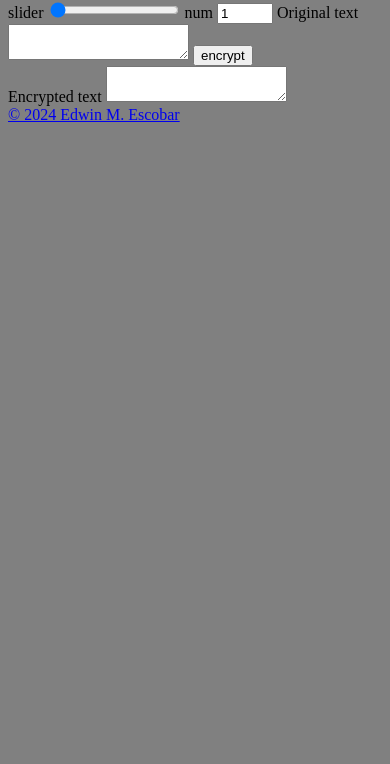
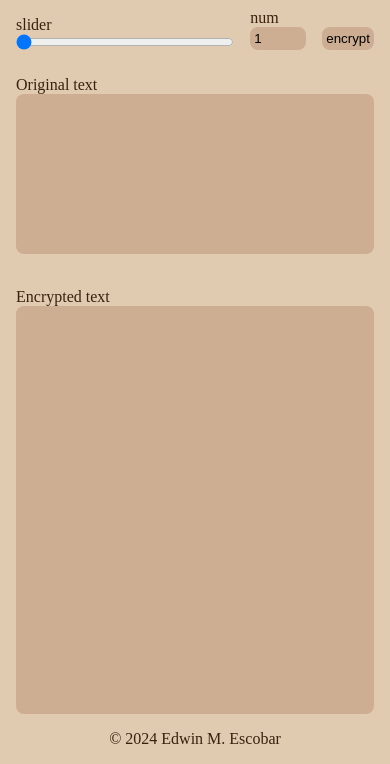
Before and after one commit to escowin/caesar-cipher, a plain HTML site: page index.html in a window 390 px wide. Shown: the part 80-844 px from the top of the page. Drawn offline with Linux system fonts and the light colour scheme.

Commit message:
implemented mvp mobile layout & color palette

```diff
--- a/assets/script.js
+++ b/assets/script.js
@@ -6,7 +6,7 @@ const dom = {
   numInputEl: document.getElementById("num-input"),
   rangeInputEl: document.getElementById("num-range"),
   originalTextEl: document.getElementById("original-text"),
-  encryptedTextEl: document.getElementById("encrypted-text")
+  encryptedTextEl: document.getElementById("encrypted-text"),
 };
 
 // starts up app logic
@@ -25,7 +25,7 @@ function credits({ copyrightEl, headerEl }) {
   const info = {
     github: `https://github.com/escowin/`,
     app: "caesar-cipher",
-    v: "0.0.1",
+    v: "1.0.1",
     copyright: `\u00a9 ${date} Edwin M. Escobar`,
     link: () => info.github + info.app,
   };
@@ -33,7 +33,7 @@ function credits({ copyrightEl, headerEl }) {
   console.log(`${info.copyright}\n${info.link()}`);
   copyrightEl.setAttribute("href", info.link());
   copyrightEl.innerText = info.copyright;
-  headerEl.innerText = `${info.app} ${info.v}`;
+  headerEl.innerText = `${info.app.toUpperCase()} ${info.v}`;
 }
 
 // Syncs range & num input values
@@ -54,7 +54,7 @@ function formSubmitHandler(e) {
 
   console.log(`original text: ${text}`);
   console.log(`encryption text: ${result}`);
-  displayEncryptedText(result)
+  displayEncryptedText(result);
 }
 
 // Encrypts string by shifting each alphabetic character ASCII value to the right by `num` value
@@ -80,8 +80,8 @@ function encryptString(num, string) {
 
 function displayEncryptedText(string) {
   // clears textarea before populating it with encrypted string
-  dom.encryptedTextEl.innerText = ""
-  dom.encryptedTextEl.innerText = string
+  dom.encryptedTextEl.innerText = "";
+  dom.encryptedTextEl.innerText = string;
 }
 
 init();
--- a/assets/style.css
+++ b/assets/style.css
@@ -1,3 +1,104 @@
+* {
+    /* outline: 1px dotted blue; */
+    box-sizing: border-box;
+    margin: 0;
+    padding: 0;
+}
+
 body {
-    background-color: grey;
+    background-color: rgb(225, 203, 176);
+    color: rgb(56, 33, 15);
+    font-family: 'Times New Roman', Times, serif;
+    display: flex;
+    flex-direction: column;
+    gap: 1rem;
+    white-space: pre-line;
+    padding: 1rem;
+    height: 100vh;
+
+    & header #form {
+        display: grid;
+        grid-template-columns: 1fr auto auto;
+        gap: .5rem 1rem;
+        align-items: flex-end;
+
+        & label[for="num-range"] {
+            order: 1;
+        }
+
+        & label[for="num-input"] {
+            order: 2;
+            & #num-input {
+                padding: .25rem;
+            }
+        }
+
+        & button {
+            order: 3;
+            padding: .25rem;
+        }
+
+        & label[for="original-text"] {
+            order: 4;
+            grid-column: 1 / -1;
+
+            & #original-text {
+                height: 10rem;
+            }
+        }
+    }
+
+    & main {
+        display: flex;
+        flex-direction: column;
+        flex-grow: 2;
+
+        & label[for="encrypted-text"] {
+            flex-grow: 1;
+
+            & #encrypted-text {
+                height: 100%;
+            }
+        }
+    }
+
+    & footer {
+        text-align: center;
+    }
 }
+
+a {
+    color: inherit;
+    text-decoration: none;
+    transition: 1s color;
+
+    &:hover {
+        color: rgb(148, 3, 3);
+    }
+}
+
+textarea {
+    resize: none;
+    white-space: pre-line;
+    border: none;
+    padding: .5rem;
+    transition: 1s background-color;
+
+    &:focus {
+        background-color: rgb(250, 242, 217);
+    }
+}
+
+label {
+    display: flex;
+    flex-direction: column;
+}
+
+.input,
+button {
+    background-color: rgb(206, 174, 146);
+
+    border-radius: .5rem;
+    outline: none;
+    border: none;
+}
--- a/index.html
+++ b/index.html
@@ -13,7 +13,14 @@
       <form id="form">
         <label for="num-range"
           >slider
-          <input id="num-range" type="range" min="1" max="25" value="1" />
+          <input
+            id="num-range"
+            type="range"
+            min="1"
+            max="25"
+            value="1"
+            class="input"
+          />
         </label>
         <label for="num-input"
           >num
@@ -24,18 +31,25 @@
             min="1"
             max="25"
             value="1"
+            class="input"
           />
         </label>
-        <label for="text">
+        <label for="original-text">
           Original text
-          <textarea id="original-text" name="text"></textarea>
+          <textarea id="original-text" name="text" class="input"></textarea>
         </label>
         <button type="submit">encrypt</button>
       </form>
     </header>
     <main id="cipher">
-      <label for="encrypted-text">Encrypted text
-        <textarea id="encrypted-text" name="encrypted-text"></textarea>
+      <label for="encrypted-text"
+        >Encrypted text
+        <textarea
+          id="encrypted-text"
+          name="encrypted-text"
+          class="input"
+          readonly
+        ></textarea>
       </label>
     </main>
     <footer><a id="copyright" target="_blank"></a></footer>
```
